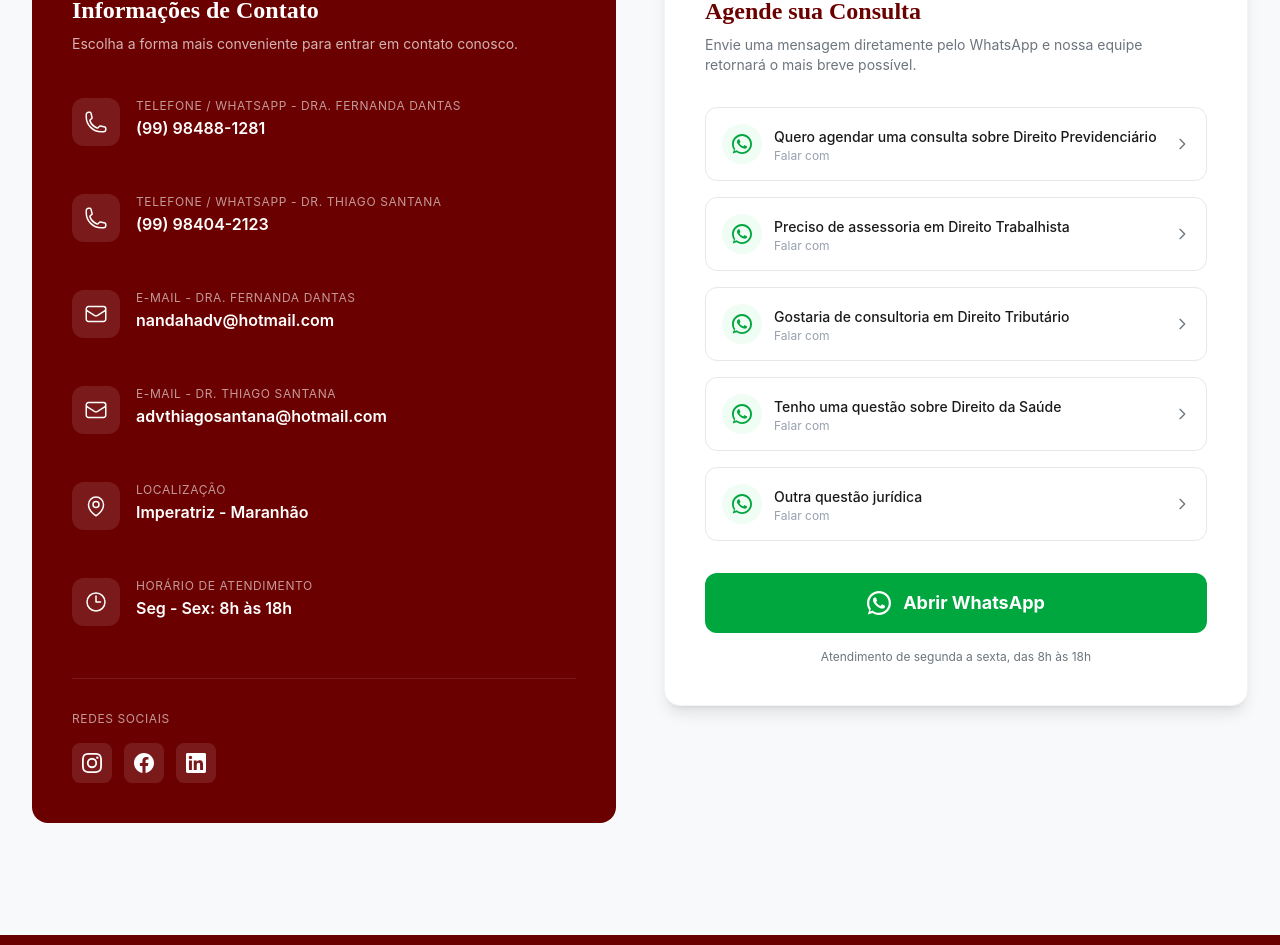
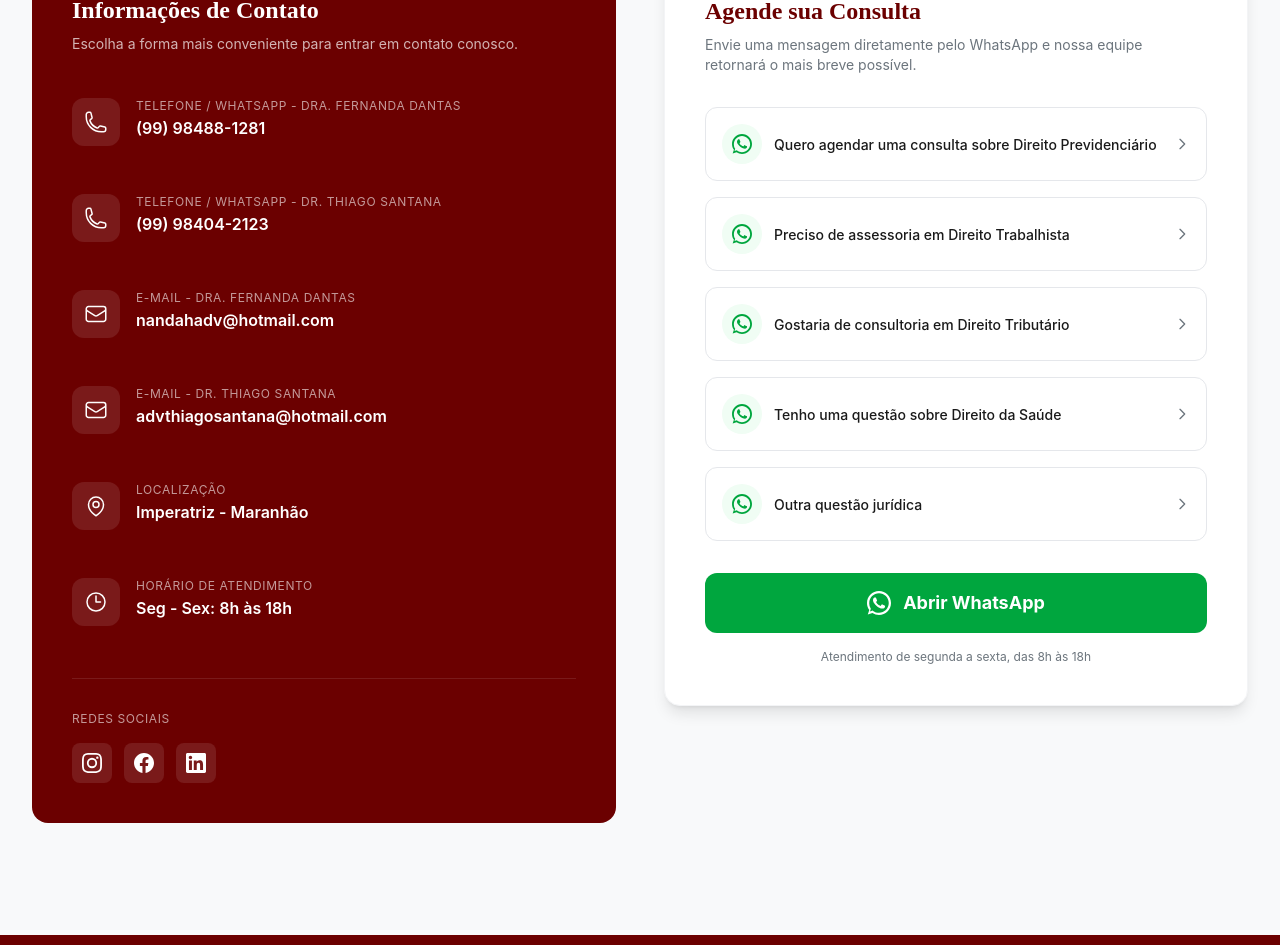
Before and after one commit to rayandantas08-netizen/professional-lawyer-website, a React (Vite) app: page / in a window 1280 px wide. Shown: the part 4571-5516 px from the top of the page. Built offline with nearby package versions, Linux system fonts and the light colour scheme.

Commit message:
Update Contact.tsx

```diff
--- a/src/components/Contact.tsx
+++ b/src/components/Contact.tsx
@@ -202,9 +202,6 @@ export default function Contact() {
                       <span className="text-sm font-medium text-dark group-hover:text-primary transition-colors">
                         {item.label}
                       </span>
-                      <span className="block text-xs text-gray-400">
-                        Falar com {item.especialista}
-                      </span>
                     </div>
                     <svg className="w-4 h-4 text-gray ml-auto shrink-0 group-hover:text-secondary group-hover:translate-x-1 transition-all" fill="none" viewBox="0 0 24 24" stroke="currentColor" strokeWidth="2">
                       <path strokeLinecap="round" strokeLinejoin="round" d="M9 5l7 7-7 7" />
```
